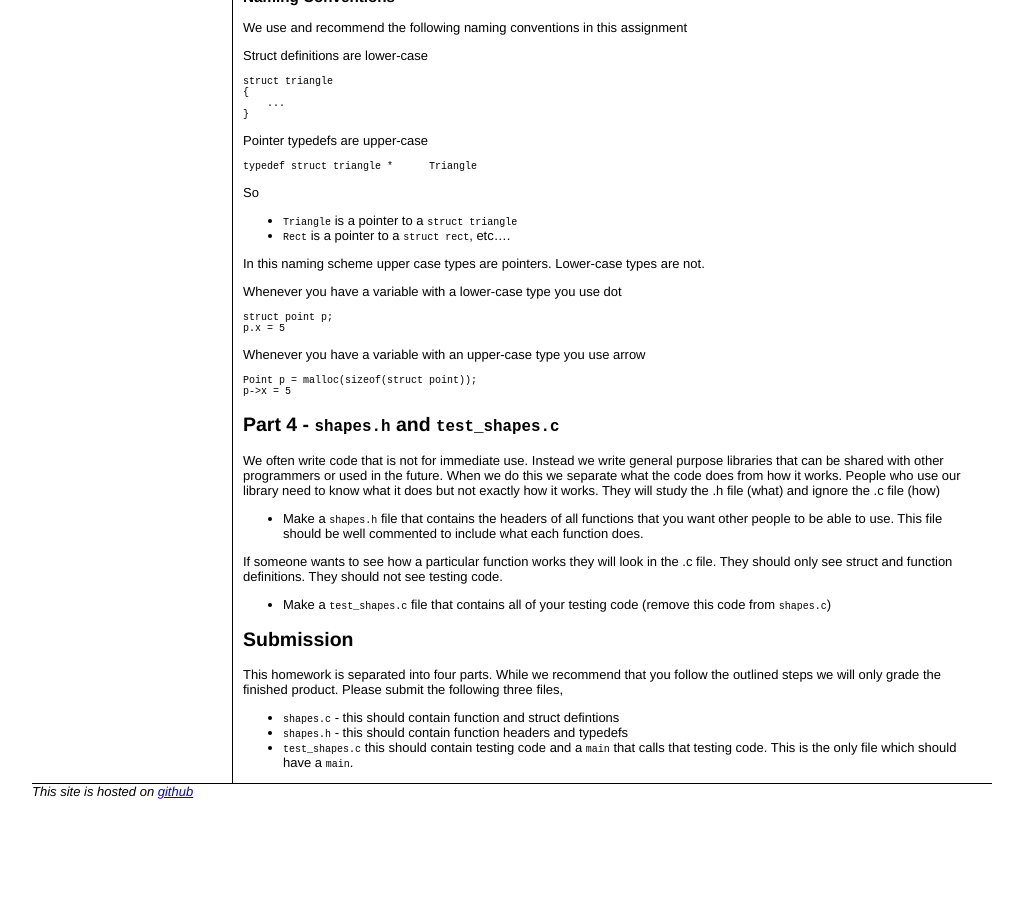
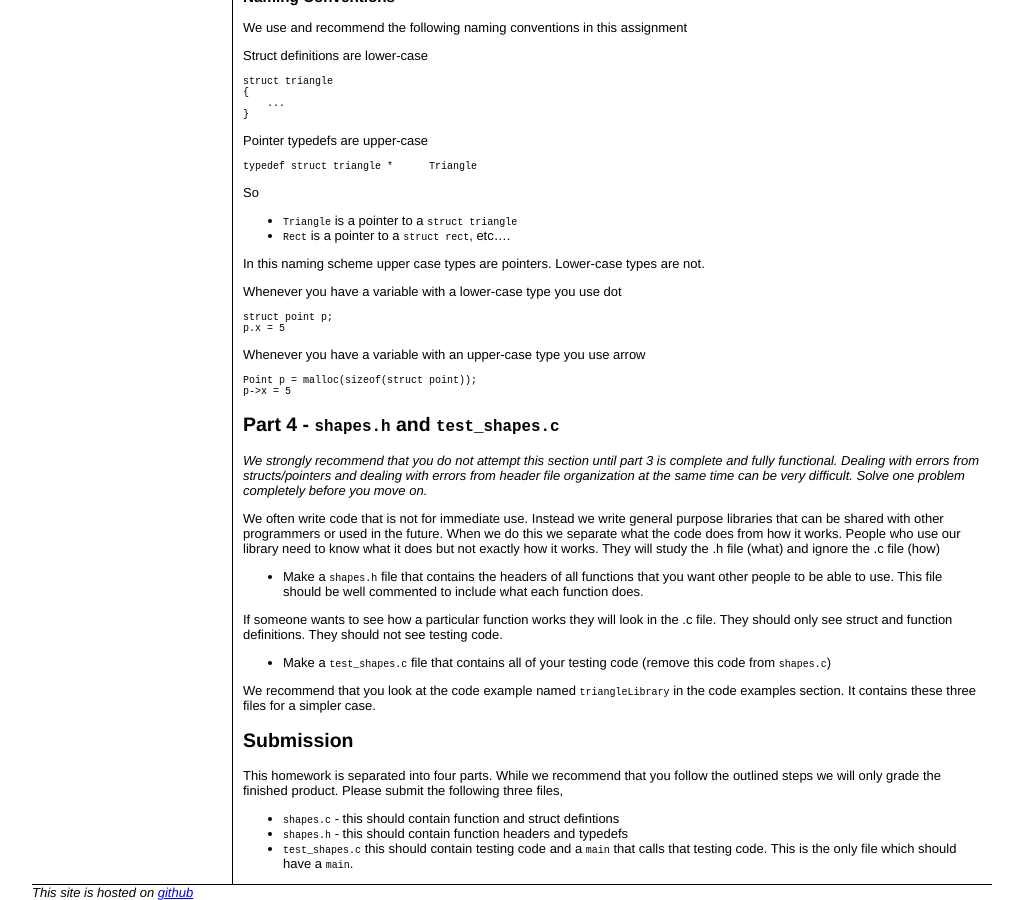
Before and after one commit to mrocklin/cmsc15200, a Jekyll site: the page built from assignments/hw4/index.md, in a window 1280 px wide and 900 px high, scrolled down 1294 px. Shown: the whole window, without its empty margins (128-1151 px from the left). Built offline with Jekyll 4.4.1, drawn with Linux system fonts in a browser that asks for light colours; Markdown is read by kramdown in place of the engine named in the settings; before the commit the page ends 2093 px from its top, so only the background shows below that.

Commit message:
add recommendations to shapes.h section

```diff
--- a/assignments/hw4/index.md
+++ b/assignments/hw4/index.md
@@ -106,6 +106,11 @@ Whenever you have a variable with an upper-case type you use arrow
 Part 4 - `shapes.h` and `test_shapes.c`
 ---------------------------------------
 
+*We strongly recommend that you do not attempt this section until part 3 is
+complete and fully functional. Dealing with errors from structs/pointers and
+dealing with errors from header file organization at the same time can be very
+difficult. Solve one problem completely before you move on.*
+
 We often write code that is not for immediate use. Instead we write general
 purpose libraries that can be shared with other programmers or used in the
 future. When we do this we separate what the code does from how it works. People who use our library need to know what it does but not exactly how it works. They will study the .h file (what) and ignore the .c file (how)
@@ -118,6 +123,9 @@ see testing code.
 
 * Make a `test_shapes.c` file that contains all of your testing code (remove this code from `shapes.c`)
 
+We recommend that you look at the code example named `triangleLibrary` in the
+code examples section. It contains these three files for a simpler case.
+
 Submission
 ----------
 
```
